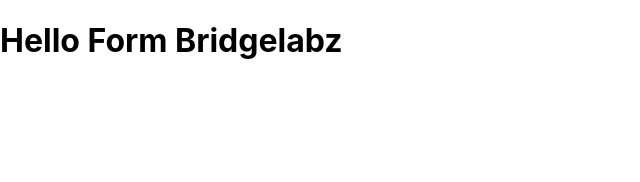
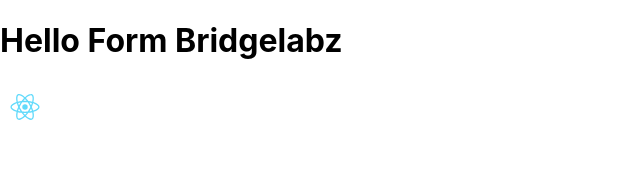
Before and after one commit to akinator001/HelloWorld-React, a React (Create React App) app: page / in a window 1280 px wide. Shown: the top 182 px of the page, without its empty margins (0-640 px from the left). Built offline with nearby package versions, Linux system fonts and the light colour scheme.

Commit message:
[aakash] Logo Displayed Using Property Binding

```diff
--- a/src/App.js
+++ b/src/App.js
@@ -1,4 +1,4 @@
-// import logo from './logo.svg';
+import logo from './logo.svg';
 import './App.css';
 // import App2 from "./App2.js"
 import React from "react"
@@ -14,6 +14,7 @@
   render (){
     return <div>
       <h1>{this.state.title}</h1>
+      <img src={logo} alt="Logo" height="50px" width="50px"></img>
     </div>
 
   }
```
Also changed, not shown: 1 other file (tests, documents, lock files or other folders).
